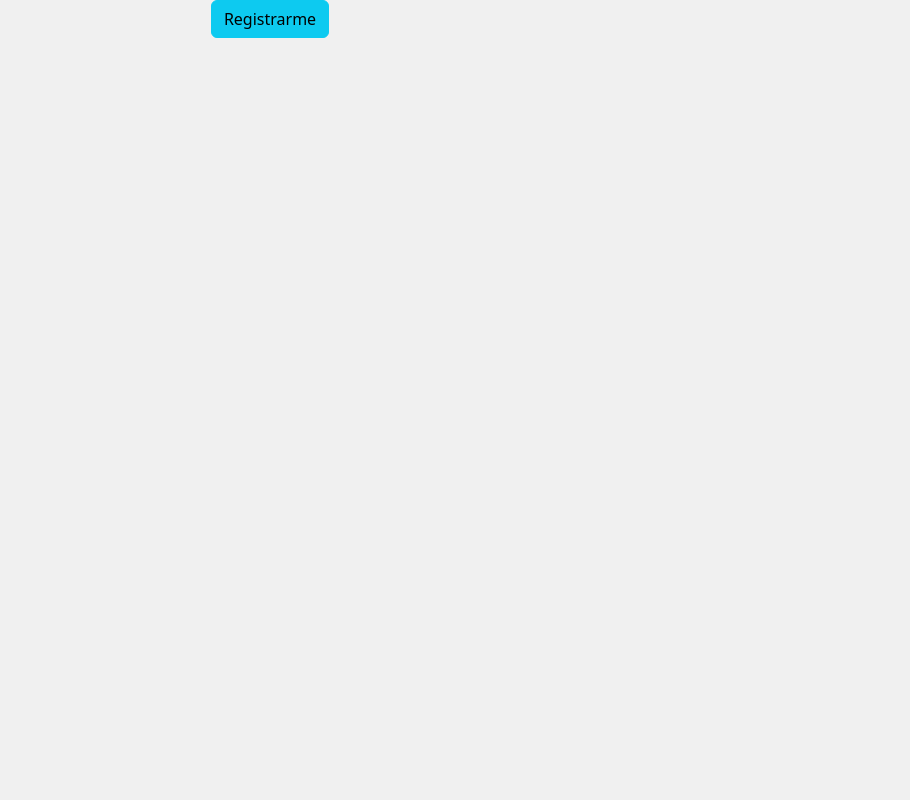
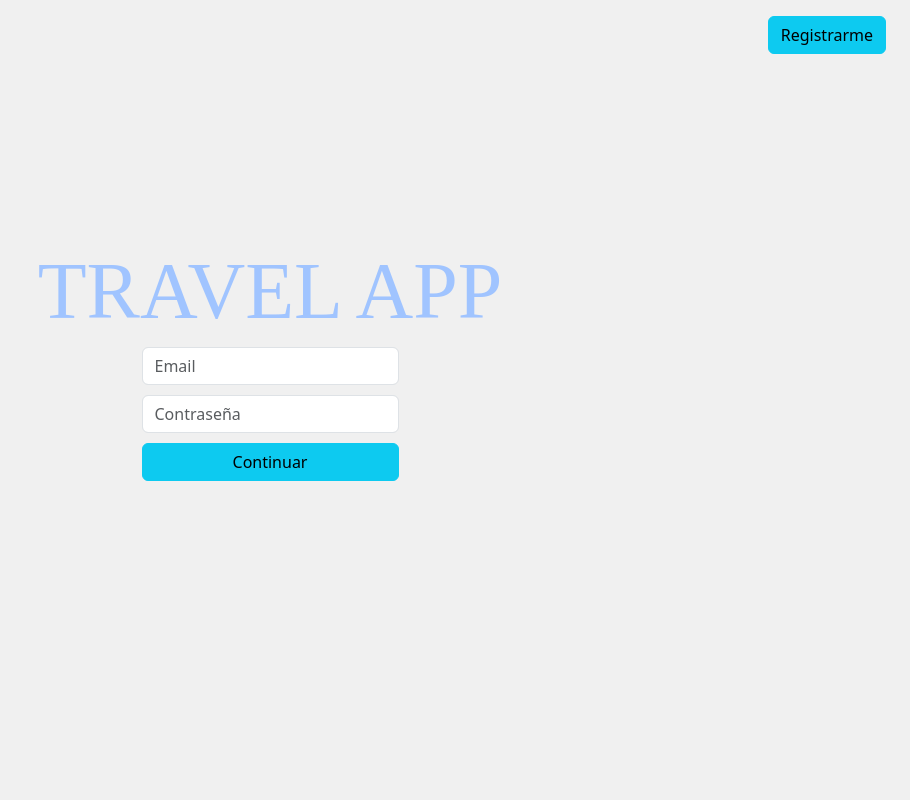
Before and after one commit to Evenaut7/TP_DSW_FrontendApp, a React (Vite) app: page /login in a window 1280 px wide. Shown: the top 800 px of the page, without its empty margins (370-1280 px from the left). Built offline with nearby package versions, Linux system fonts and the light colour scheme.

Commit message:
paginas Sign Up y Log In

```diff
--- a/src/pages/LoginPage.tsx
+++ b/src/pages/LoginPage.tsx
@@ -6,11 +6,11 @@ import { Link } from "react-router-dom";
 function LoginPage(){
     return (
         <div className="login-container">
-            <div className="signup-container">
+            <header className="header-signup">
                 <Link to="/">
                     <Boton texto="Registrarme" />
                 </Link>
-            </div>
+            </header>
             <div className="login-content">
                 <h1 className="title">TRAVEL APP</h1>
                 <div className="mb-3">
--- a/src/styles/LogInPage.css
+++ b/src/styles/LogInPage.css
@@ -1,18 +1,31 @@
 .login-container {
     display: flex;
     flex-direction: column;
-    align-items: center;
-    justify-content: center;
     min-height: 100vh;
     background-color: #f0f0f0;
 }
-/* .signup-container {
-    position: absolute;
-    top: 20px;
-    right: 20px;
+.header-signup {
+    display: flex;
+    flex-direction: row;
+    justify-content: end;
+    padding: 16px 24px;
+}
+.login-content{
+    display: flex;
+    flex-direction: column;
+    justify-content: center;
+    align-items: center;
+    flex-basis: 600px;
 }
 .login-content .title {
     color: #a0c4ff;
     font-size: 5em;
     font-family: serif;
-} */
+}
+.login-content .mb-3 {
+    display: flex;
+    flex-direction: column;
+    gap: 10px;
+    /* justify-content: space-evenly; */
+    /* align-items: stretch; */
+}
--- a/src/styles/SignUpPage.css
+++ b/src/styles/SignUpPage.css
@@ -2,38 +2,20 @@
     /* Flex */
     display: flex;
     flex-direction: column;
-    /* align-items: center;
-    justify-content: start; */
     min-height: 100vh;
-    /* min-width: 100vw; */
     background-color: #f0f0f0;
 }
 
-.header-login { /*para el boton arriba a la derecha*/
+.header-login {
     display: flex;
     justify-content: space-between;
     align-items: stretch;
     padding: 16px 24px;
-    /* position: absolute;
-    margin: 24px;
-    bottom: 50%;
-    left: 10%; */
-
 }
 
-.home-header {
+.signup-content {
     display: flex;
-    /* flex-direction: column; */
-    left: 10%;
-    justify-content: start;
-    /* align-items: end;
-    width: 100%;
-    padding: 16px; */
-}
-
-.signup-content { /*Centro vertical y horizontal del contenido principal */
-    /* flex: auto; */
-    display: flex;
+    flex-basis: 600px;
     flex-direction: column;
     justify-content: center;
     align-items: center;
```
